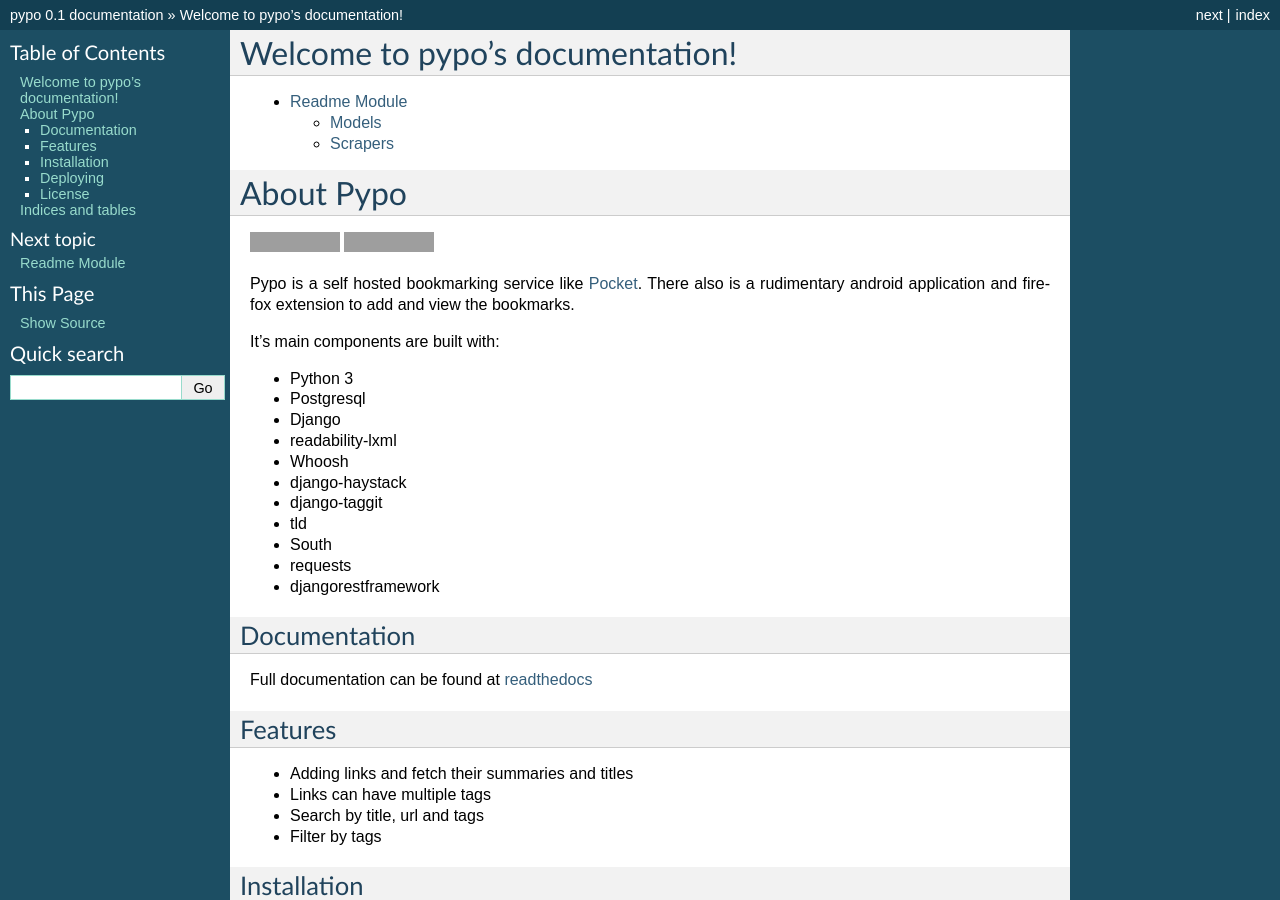
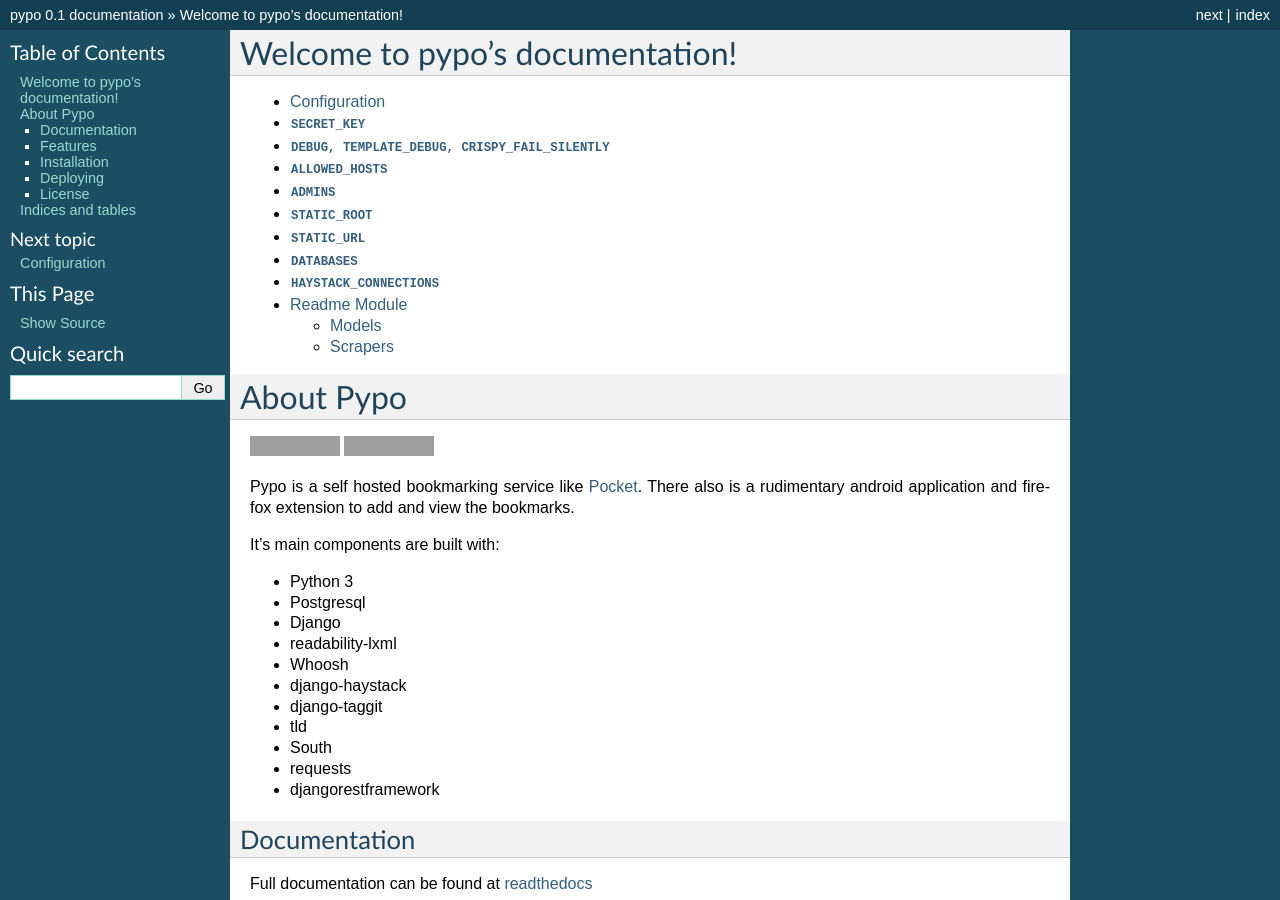
Before and after one commit to audax/pypo, a Sphinx documentation site: the page built from doc/index.rst, in a window 1280 px wide and 900 px high. Built offline with Sphinx 7.4.7, drawn with Linux system fonts in a browser that asks for light colours; part of the change alters nothing that is shown; grey boxes are pictures that could not be loaded.

Commit message:
Documentation for configuration added

```diff
--- /dev/null
+++ b/doc/configuration.rst
@@ -0,0 +1,54 @@
+Configuration
+=============
+
+You can overwrite all default settings either directly in pypo/settings.py or you create the file pypo/settings_local.py
+which is imported in the pypo/settings.py and therefore can overwrite all settings.
+
+``SECRET_KEY``
+==============
+Like in all django application, you have to set a unique secret key. `Django SECRET_KEY documentation`_
+
+``DEBUG, TEMPLATE_DEBUG, CRISPY_FAIL_SILENTLY``
+===========================================
+To enable or disable debugging (crispy is a form component)
+
+``ALLOWED_HOSTS``
+==================
+A list of hostnames. `Django ALLOWED_HOSTS documentation`_
+
+``ADMINS``
+==========
+A list of tuples ("name", "email") of admins
+
+``STATIC_ROOT``
+===============
+Absolute path where your static file are collected to when you call ``./manage.py collectstatic``
+
+``STATIC_URL``
+==============
+Url where those files are available
+
+``DATABASES``
+=============
+You database config. Pypo is tested with PostgreSQL, but any django supported DB should be
+fine. `Django DATABASES documentation`_
+
+``HAYSTACK_CONNECTIONS``
+=======================
+If you want to use something else than Whoosh (a pure python search index), you can configure
+the search backend here. `Django Haystack documentation`_
+It is recommended to switch to Elasticsearch for larger datasets:
+  HAYSTACK_CONNECTIONS = {
+      'default': {
+          'ENGINE': 'haystack.backends.elasticsearch_backend.ElasticsearchSearchEngine',
+          'URL': 'http://127.0.0.1:9200/',
+          'INDEX_NAME': 'pypo',
+      },
+  }
+
+
+
+.. _Django SECRET_KEY documentation: https://docs.djangoproject.com/en/dev/ref/settings/#std:setting-SECRET_KEY
+.. _Django ALLOWED_HOSTS documentation: https://docs.djangoproject.com/en/dev/ref/settings/#allowed-hosts
+.. _Django DATABASES documentation: https://docs.djangoproject.com/en/dev/ref/settings/#databases
+.. _Django Haystack documentation: http://django-haystack.readthedocs.org/en/latest/settings.html#haystack-connections
--- a/doc/index.rst
+++ b/doc/index.rst
@@ -9,6 +9,7 @@ Welcome to pypo's documentation!
 .. toctree::
    :maxdepth: 2
 
+   configuration
    readme_module
 
 .. include:: ../README.rst
```
